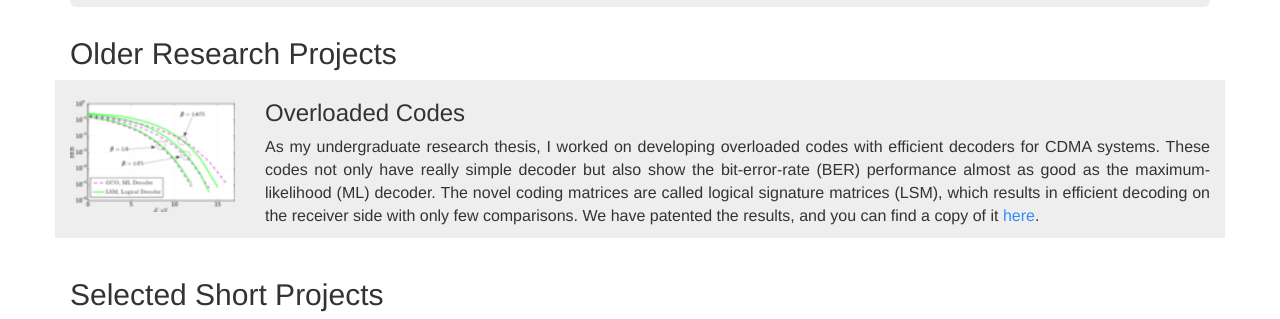
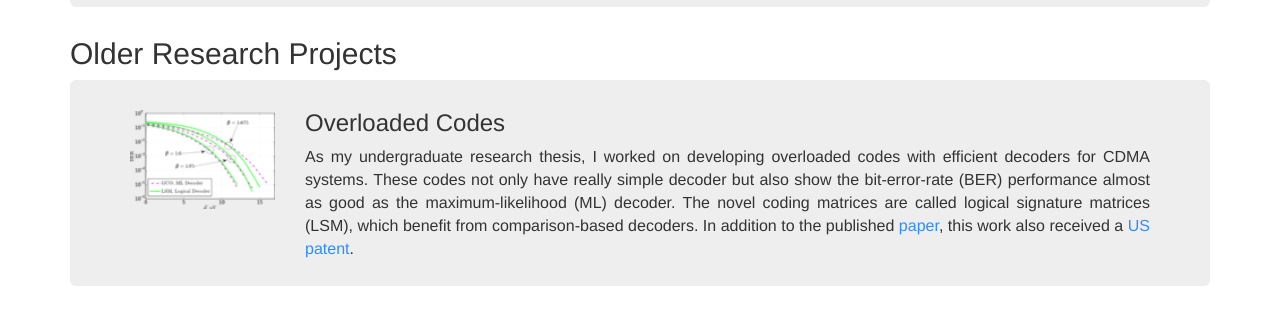
Before and after one commit to omidm/omidm.github.io, a plain HTML site: page index.html in a window 1280 px wide. Shown: the part 1175-1494 px from the top of the page. Drawn offline with nearby package versions, Linux system fonts and the light colour scheme.

Commit message:
Update undergraduate research section.

```diff
--- a/index.html
+++ b/index.html
@@ -220,9 +220,10 @@
 
       <h2> Older Research Projects </h2>
 
-      <div class="row block">
+      <div class="jumbotron">
+      <div class="row">
         <div class="col-md-2 col-sm-2">
-          <a href="http://nimbus.stanford.edu" target="_blank">
+          <a href="materials/overloaded-codes.pdf" target="_blank">
             <img src="images/overloaded-codes.png" style="padding-top: 20px; width: 100%; max-width:200px;"/>
             </a>
         </div>
@@ -234,13 +235,13 @@
               codes not only have really simple decoder but also show the
               bit-error-rate (BER) performance almost as good as the
               maximum-likelihood (ML) decoder. The novel coding matrices are
-              called logical signature matrices (LSM), which results in
-              efficient decoding on the receiver side with only few
-              comparisons. We have patented the results, and you can find  a
-              copy of it <a href="materials/patent.pdf"
-              target="_blank">here</a>.
+              called logical signature matrices (LSM), which benefit from
+              comparison-based decoders. In addition to the published
+	      <a href="materials/overloaded-codes.pdf" target="_blank">paper</a>,
+	      this work also received a <a href="materials/patent.pdf" target="_blank">US patent</a>.
             </p>
         </div>
+      </div>
       </div>
 
 
@@ -697,7 +698,10 @@
                 <a class="btn-lg" href="materials/overloaded-codes.pdf" target="_blank">
                   <span class="glyphicon glyphicon-file" aria-hidden="true" style="font-size: 30px;"></span>
                 </a>
-            <a class="btn-lg" href="http://ieeexplore.ieee.org/xpl/articleDetails.jsp?reload=true&tp=&arnumber=6266766&contentType=Early+Access+Articles&searchField%3DSearch_All%26queryText%3DO.+Mashayekhi" target="_blank">
+                <a class="btn-lg" href="materials/patent.pdf" target="_blank">
+                  <span class="glyphicon glyphicon-copyright-mark" aria-hidden="true" style="font-size: 30px;"></span>
+                </a>
+                <a class="btn-lg" href="https://ieeexplore.ieee.org/document/6266766" target="_blank">
                   <span class="glyphicon glyphicon-globe" aria-hidden="true" style="font-size: 30px;"></span>
                 </a>
           </div>
```
Also changed, not shown: 2 other files.
